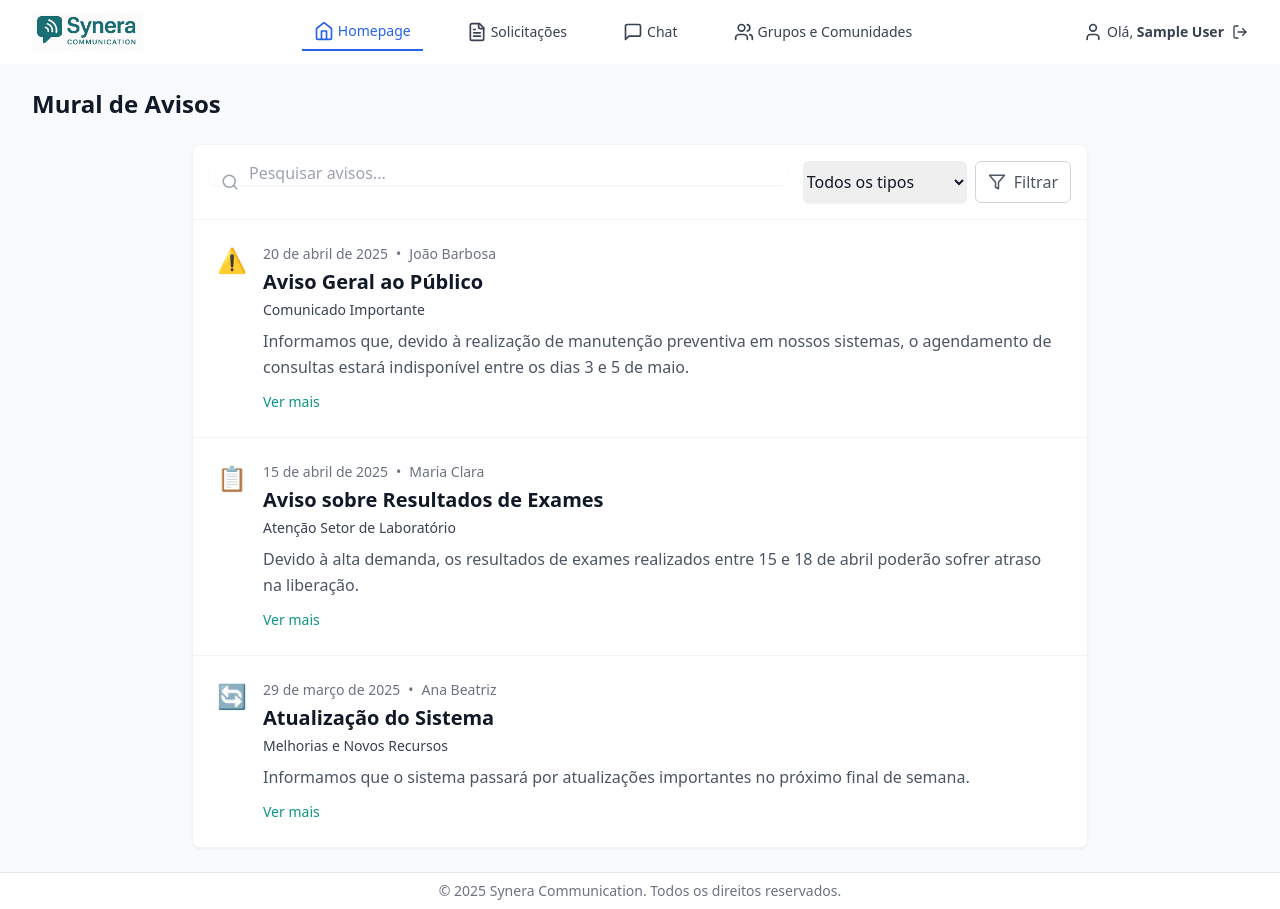
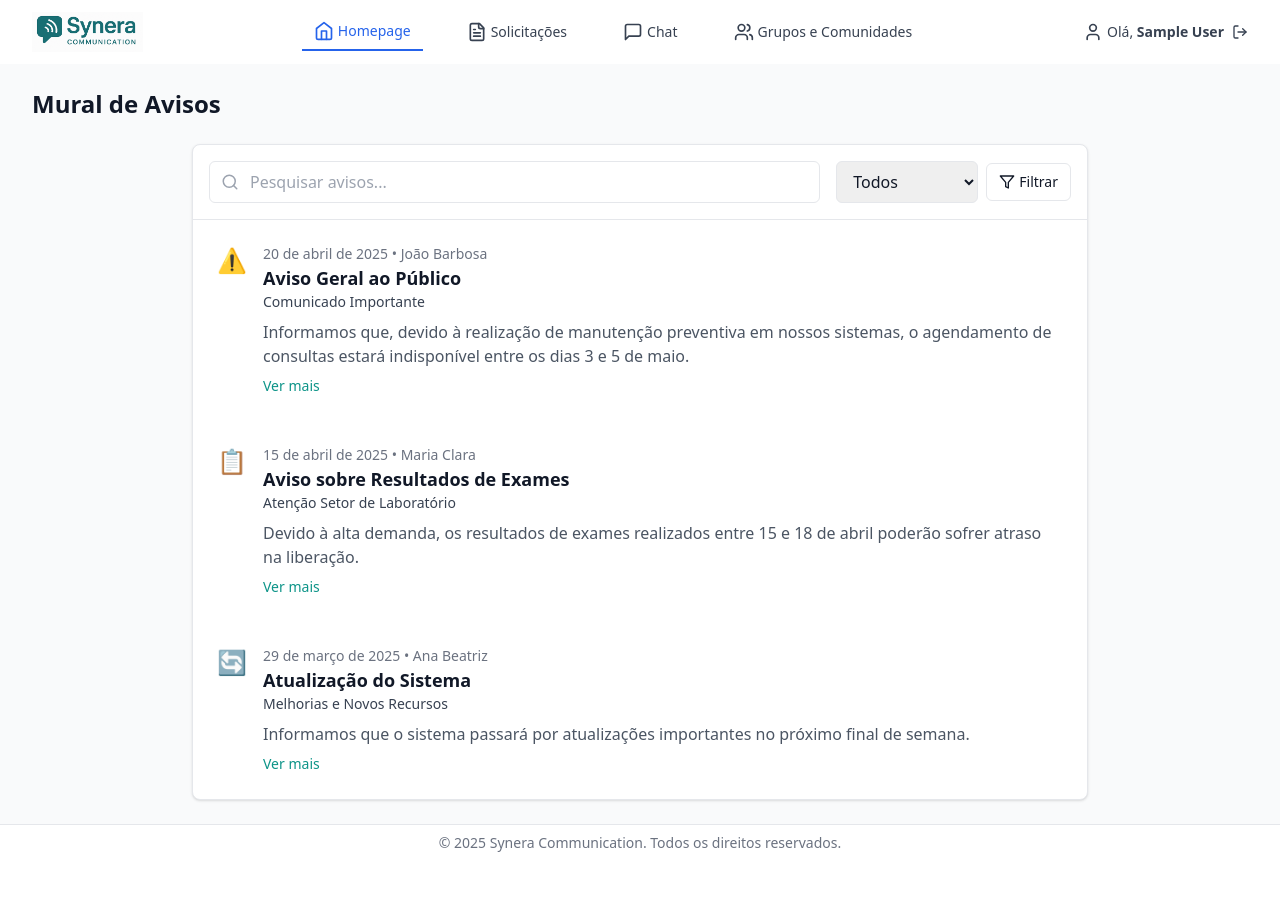
Before and after one commit to Santiagoguii/hc-comunica, a React (Vite) app: page / in a window 1280 px wide. After the commit the page ends 861 px from the top, so only its background shows below. Built offline with nearby package versions, Linux system fonts and the light colour scheme; sample sign-in values are in the browser's storage.

Commit message:
fix: adjust user and homepage

```diff
--- a/src/data/users.json
+++ b/src/data/users.json
@@ -3,7 +3,7 @@
     {
       "id": "1",
       "name": "Maria Santos",
-      "email": "maria.santos@hc.edu.br",
+      "email": "maria.santos@edu.com.br",
       "password": "123456",
       "cpf": "987.654.321-00",
       "institution": "UFPE",
--- a/src/pages/Homepage.tsx
+++ b/src/pages/Homepage.tsx
@@ -1,10 +1,9 @@
 import React, { useState } from 'react';
 import MainLayout from '../components/layout/MainLayout';
 import { motion, AnimatePresence } from 'framer-motion';
-import { Search, Filter, X, ArrowLeft } from 'lucide-react';
+import { Search, Filter, ChevronDown, X, ArrowLeft } from 'lucide-react';
 import { Dialog } from '@headlessui/react';
 
-// Mock data for announcements
 const mockAnnouncements = [
   {
     id: 1,
@@ -13,15 +12,7 @@ const mockAnnouncements = [
     date: '2025-04-20',
     author: 'João Barbosa',
     description: 'Informamos que, devido à realização de manutenção preventiva em nossos sistemas, o agendamento de consultas estará indisponível entre os dias 3 e 5 de maio.',
-    fullDescription: `Informamos aos docentes e residentes que, entre os dias 3 e 5 de maio de 2025, o sistema de agendamento eletrônico de consultas, exames e procedimentos estará temporariamente indisponível devido à realização de manutenção preventiva e atualização dos nossos sistemas internos.
-
-Essa medida é necessária para garantir melhorias na segurança, estabilidade e desempenho das plataformas digitais utilizadas pelo Hospital das Clínicas. Durante esse período, não será possível realizar novos agendamentos, alterações ou cancelamentos por meio dos canais online e presenciais.
-
-Reforçamos que:
-• Os atendimentos previamente agendados não serão afetados e ocorrerão normalmente.
-• Os atendimentos de urgência e emergência seguem funcionando 24 horas, sem qualquer alteração.
-
-Pedimos a compreensão de todos durante este período de melhorias.`,
+    fullDescription: `Informamos aos docentes e residentes que, entre os dias 3 e 5 de maio de 2025, o sistema de agendamento eletrônico de consultas, exames e procedimentos estará temporariamente indisponível devido à realização de manutenção preventiva e atualização dos nossos sistemas internos.\n\nEssa medida é necessária para garantir melhorias na segurança, estabilidade e desempenho das plataformas digitais utilizadas pelo Hospital das Clínicas...`,
     type: 'warning'
   },
   {
@@ -31,16 +22,7 @@ Pedimos a compreensão de todos durante este período de melhorias.`,
     date: '2025-04-15',
     author: 'Maria Clara',
     description: 'Devido à alta demanda, os resultados de exames realizados entre 15 e 18 de abril poderão sofrer atraso na liberação.',
-    fullDescription: `Comunicamos aos docentes e residentes que, devido ao alto volume de exames realizados no período de 15 a 18 de abril, poderá haver um atraso na liberação dos resultados laboratoriais.
-
-Nossa equipe está trabalhando com prioridade para normalizar os prazos de entrega. Casos urgentes continuam tendo prioridade de processamento e liberação.
-
-Medidas em andamento:
-• Reforço da equipe técnica no setor
-• Extensão do horário de processamento de amostras
-• Priorização conforme criticidade dos casos
-
-Solicitamos que casos que necessitem de urgência na liberação sejam sinalizados diretamente à coordenação do laboratório.`,
+    fullDescription: `Comunicamos aos docentes e residentes que, devido ao alto volume de exames realizados no período de 15 a 18 de abril, poderá haver um atraso na liberação dos resultados laboratoriais.\n\nNossa equipe está trabalhando com prioridade para normalizar os prazos de entrega...`,
     type: 'info'
   },
   {
@@ -50,19 +32,7 @@ Solicitamos que casos que necessitem de urgência na liberação sejam sinalizad
     date: '2025-03-29',
     author: 'Ana Beatriz',
     description: 'Informamos que o sistema passará por atualizações importantes no próximo final de semana.',
-    fullDescription: `Prezados docentes e residentes,
-
-Informamos que no próximo final de semana realizaremos uma importante atualização em nossos sistemas, que trará melhorias significativas para nossos processos internos.
-
-Principais atualizações:
-• Nova interface para registro de evolução clínica
-• Integração aprimorada com o sistema de imagens
-• Novos relatórios estatísticos para pesquisa
-• Melhorias na performance geral do sistema
-
-A atualização está programada para iniciar no sábado às 22h e tem previsão de término no domingo às 6h.
-
-Durante este período, o sistema ficará indisponível. Recomendamos que todos os registros pendentes sejam finalizados antes do início da manutenção.`,
+    fullDescription: `Prezados docentes e residentes,\n\nInformamos que no próximo final de semana realizaremos uma importante atualização em nossos sistemas, que trará melhorias significativas para nossos processos internos...`,
     type: 'update'
   }
 ];
@@ -72,36 +42,33 @@ const Dashboard: React.FC = () => {
   const [isFilterOpen, setIsFilterOpen] = useState(false);
   const [selectedFilter, setSelectedFilter] = useState('all');
   const [selectedAnnouncement, setSelectedAnnouncement] = useState<number | null>(null);
+  const [dateRange, setDateRange] = useState({ startDate: '', endDate: '' });
 
   const filteredAnnouncements = mockAnnouncements.filter(announcement => {
-    const matchesSearch =
-      announcement.title.toLowerCase().includes(searchTerm.toLowerCase()) ||
+    const matchesSearch = announcement.title.toLowerCase().includes(searchTerm.toLowerCase()) ||
       announcement.description.toLowerCase().includes(searchTerm.toLowerCase()) ||
       announcement.author.toLowerCase().includes(searchTerm.toLowerCase());
 
-    if (selectedFilter === 'all') return matchesSearch;
-    return matchesSearch && announcement.type === selectedFilter;
+    const matchesFilter = selectedFilter === 'all' ? true : announcement.type === selectedFilter;
+
+    const announcementDate = new Date(announcement.date);
+    const matchesDateRange =
+      (!dateRange.startDate || announcementDate >= new Date(dateRange.startDate)) &&
+      (!dateRange.endDate || announcementDate <= new Date(dateRange.endDate));
+
+    return matchesSearch && matchesFilter && matchesDateRange;
   });
 
-  const formatDate = (dateString: string) => {
-    const date = new Date(dateString);
-    return date.toLocaleDateString('pt-BR', {
-      day: 'numeric',
-      month: 'long',
-      year: 'numeric'
+  const formatDate = (date: string) => new Date(date).toLocaleDateString('pt-BR', {
+    day: '2-digit', month: 'long', year: 'numeric'
   });
-  };
 
   const getIconForType = (type: string) => {
     switch (type) {
-      case 'warning':
-        return '⚠️';
-      case 'info':
-        return '📋';
-      case 'update':
-        return '🔄';
-      default:
-        return '📢';
+      case 'warning': return '⚠️';
+      case 'info': return '📋';
+      case 'update': return '🔄';
+      default: return '📢';
     }
   };
 
@@ -110,102 +77,86 @@ const Dashboard: React.FC = () => {
   return (
     <MainLayout title="Mural de Avisos">
       <div className="max-w-4xl mx-auto">
-        <div className="bg-white rounded-lg shadow-sm border border-gray-100 overflow-hidden">
-          {/* Search and Filter Bar */}
-          <div className="p-4 border-b border-gray-100 flex flex-col sm:flex-row gap-4">
-            <div className="relative flex-1">
-              <div className="absolute inset-y-0 left-0 pl-3 flex items-center pointer-events-none">
-                <Search size={18} className="text-gray-400" />
-              </div>
+        <div className="bg-white rounded-lg shadow border">
+          {/* Search + Filters */}
+          <div className="p-4 border-b">
+            <div className="flex flex-col sm:flex-row gap-4">
+              <div className="flex-1 relative">
+                <Search className="absolute left-3 top-3 text-gray-400" size={18} />
                 <input
                   type="text"
                   placeholder="Pesquisar avisos..."
-                className="pl-10 w-full rounded-md border-gray-300 shadow-sm focus:border-teal-500 focus:ring-teal-200"
                   value={searchTerm}
-                onChange={(e) => setSearchTerm(e.target.value)}
+                  onChange={e => setSearchTerm(e.target.value)}
+                  className="pl-10 w-full border rounded-md py-2"
                 />
               </div>
-
-            <div className="flex gap-2">
+              <div className="flex items-center gap-2">
                 <select
-                className="rounded-md border-gray-300 shadow-sm focus:border-teal-500 focus:ring-teal-200"
                   value={selectedFilter}
-                onChange={(e) => setSelectedFilter(e.target.value)}
+                  onChange={e => setSelectedFilter(e.target.value)}
+                  className="border rounded-md py-2 px-3"
                 >
-                <option value="all">Todos os tipos</option>
-                <option value="warning">Avisos importantes</option>
+                  <option value="all">Todos</option>
+                  <option value="warning">Importantes</option>
                   <option value="info">Informações</option>
                   <option value="update">Atualizações</option>
                 </select>
-
                 <button
                   onClick={() => setIsFilterOpen(!isFilterOpen)}
-                className="px-3 py-2 border border-gray-300 rounded-md text-gray-600 hover:bg-gray-50 flex items-center gap-2"
+                  className="flex items-center gap-1 border px-3 py-2 rounded-md text-sm"
                 >
-                <Filter size={18} />
-                <span className="hidden sm:inline">Filtrar</span>
+                  <Filter size={16} /> Filtrar
                 </button>
               </div>
             </div>
+          </div>
 
-          {/* Filter Panel */}
           {isFilterOpen && (
-            <div className="p-4 bg-gray-50 border-b border-gray-100">
-              <div className="grid grid-cols-1 md:grid-cols-2 gap-4">
+            <div className="p-4 border-b bg-gray-50">
+              <div className="grid grid-cols-1 sm:grid-cols-2 gap-4">
                 <div>
-                  <label className="block text-sm font-medium text-gray-700 mb-1">
-                    Data inicial
-                  </label>
+                  <label className="text-sm font-medium">Data inicial</label>
                   <input
                     type="date"
-                    className="w-full rounded-md border-gray-300 shadow-sm focus:border-teal-500 focus:ring-teal-200"
+                    className="w-full mt-1 border rounded-md px-2 py-1"
+                    value={dateRange.startDate}
+                    onChange={(e) => setDateRange(prev => ({ ...prev, startDate: e.target.value }))}
                   />
                 </div>
                 <div>
-                  <label className="block text-sm font-medium text-gray-700 mb-1">
-                    Data final
-                  </label>
+                  <label className="text-sm font-medium">Data final</label>
                   <input
                     type="date"
-                    className="w-full rounded-md border-gray-300 shadow-sm focus:border-teal-500 focus:ring-teal-200"
+                    className="w-full mt-1 border rounded-md px-2 py-1"
+                    value={dateRange.endDate}
+                    onChange={(e) => setDateRange(prev => ({ ...prev, endDate: e.target.value }))}
                   />
                 </div>
               </div>
-              <div className="mt-4 flex justify-end">
-                <button className="px-4 py-2 bg-teal-600 text-white rounded-md hover:bg-teal-700 text-sm">
+              <div className="flex justify-end mt-4">
+                <button
+                  onClick={() => setIsFilterOpen(false)}
+                  className="bg-teal-600 text-white px-4 py-2 rounded-md text-sm hover:bg-teal-700"
+                >
                   Aplicar Filtros
                 </button>
               </div>
             </div>
           )}
 
-          {/* Announcements List */}
-          <div className="divide-y divide-gray-100">
-            {filteredAnnouncements.map((announcement) => (
-              <div key={announcement.id} className="p-6 space-y-6">
-                <div className="flex items-start gap-4">
-                  <div className="text-2xl">{getIconForType(announcement.type)}</div>
-                  <div className="flex-1">
-                    <div className="flex items-center gap-2 text-sm text-gray-500 mb-1">
-                      <span>{formatDate(announcement.date)}</span>
-                      <span>•</span>
-                      <span>{announcement.author}</span>
-                    </div>
-                    <h3 className="text-xl font-semibold text-gray-900 mb-1">
-                      {announcement.title}
-                    </h3>
-                    <h4 className="text-sm font-medium text-gray-700 mb-2">
-                      {announcement.subtitle}
-                    </h4>
-                    <p className="text-gray-600 leading-relaxed">
-                      {announcement.description}
-                    </p>
-                    <button
-                      onClick={() => setSelectedAnnouncement(announcement.id)}
-                      className="mt-3 text-teal-600 hover:text-teal-700 text-sm font-medium"
-                    >
-                      Ver mais
-                    </button>
+          {/* Lista de Avisos */}
+          <div>
+            {filteredAnnouncements.map((a) => (
+              <div key={a.id} className="p-6 hover:bg-gray-50 cursor-pointer" onClick={() => setSelectedAnnouncement(a.id)}>
+                <div className="flex gap-4 items-start">
+                  <div className="text-2xl">{getIconForType(a.type)}</div>
+                  <div>
+                    <p className="text-sm text-gray-500">{formatDate(a.date)} • {a.author}</p>
+                    <h3 className="text-lg font-semibold">{a.title}</h3>
+                    <h4 className="text-sm text-gray-700">{a.subtitle}</h4>
+                    <p className="text-gray-600 mt-2">{a.description}</p>
+                    <span className="text-teal-600 text-sm mt-2 inline-block">Ver mais</span>
                   </div>
                 </div>
               </div>
@@ -214,84 +165,59 @@ const Dashboard: React.FC = () => {
         </div>
       </div>
 
-      {/* Modal */}
+      {/* MODAL */}
       <AnimatePresence>
         {selectedAnnouncement !== null && (
           <Dialog
-      as="div"
-      open={selectedAnnouncement !== null}
+            as={motion.div}
+            open={true}
             onClose={() => setSelectedAnnouncement(null)}
-      className="relative z-50"
+            className="fixed inset-0 z-50 flex items-center justify-center p-4"
           >
-      {/* Backdrop */}
-      <motion.div
+            {/* Overlay */}
+            <Dialog.Overlay
+              as={motion.div}
+              className="fixed inset-0 bg-black bg-opacity-30"
               initial={{ opacity: 0 }}
               animate={{ opacity: 1 }}
               exit={{ opacity: 0 }}
-        className="fixed inset-0 bg-black/30"
             />
 
-      {/* Modal Wrapper */}
-      <div className="fixed inset-0 flex items-center justify-center p-4">
+            {/* Painel */}
             <Dialog.Panel
               as={motion.div}
               initial={{ opacity: 0, scale: 0.95 }}
               animate={{ opacity: 1, scale: 1 }}
               exit={{ opacity: 0, scale: 0.95 }}
-          className="mx-auto max-w-2xl w-full bg-white rounded-xl shadow-lg overflow-hidden"
+              className="relative z-50 bg-white rounded-xl max-w-2xl w-full mx-auto p-6 shadow-lg"
             >
               {selectedAnnouncementData && (
                 <>
-              {/* Header */}
-              <div className="px-6 py-4 border-b border-gray-100 flex justify-between items-center">
-                <button
-                  onClick={() => setSelectedAnnouncement(null)}
-                  className="text-gray-500 hover:text-gray-700"
-                >
-                  <ArrowLeft size={24} />
+                  <div className="flex justify-between items-center border-b pb-3">
+                    <button onClick={() => setSelectedAnnouncement(null)} className="text-gray-500 hover:text-gray-700">
+                      <ArrowLeft size={20} />
                     </button>
-                <button
-                  onClick={() => setSelectedAnnouncement(null)}
-                  className="text-gray-500 hover:text-gray-700"
-                >
-                  <X size={24} />
+                    <button onClick={() => setSelectedAnnouncement(null)} className="text-gray-500 hover:text-gray-700">
+                      <X size={20} />
                     </button>
                   </div>
 
-              {/* Content */}
-              <div className="px-6 py-4">
-                <div className="flex items-center gap-4 mb-4">
-                  <div className="text-3xl">
-                    {getIconForType(selectedAnnouncementData.type)}
-                  </div>
-                  <div>
-                    <Dialog.Title className="text-2xl font-bold text-gray-900">
-                      {selectedAnnouncementData.title}
-                    </Dialog.Title>
-                    <Dialog.Description className="text-gray-600">
-                      {selectedAnnouncementData.subtitle}
-                    </Dialog.Description>
-                  </div>
-                </div>
+                  <div className="mt-4">
+                    <h2 className="text-xl font-bold">{selectedAnnouncementData.title}</h2>
+                    <p className="text-sm text-gray-600">{selectedAnnouncementData.subtitle}</p>
+                    <p className="text-xs text-gray-500 mt-1">
+                      {formatDate(selectedAnnouncementData.date)} • {selectedAnnouncementData.author}
+                    </p>
 
-                <div className="flex items-center gap-2 text-sm text-gray-500 mb-6">
-                  <span>{formatDate(selectedAnnouncementData.date)}</span>
-                  <span>•</span>
-                  <span>{selectedAnnouncementData.author}</span>
-                </div>
-
-                <div className="prose prose-sm max-w-none">
-                  {selectedAnnouncementData.fullDescription.split('\n').map((paragraph, index) => (
-                    <p key={index} className="mb-4 text-gray-600 leading-relaxed">
-                      {paragraph}
-                    </p>
+                    <div className="mt-4 space-y-3 text-gray-700">
+                      {selectedAnnouncementData.fullDescription.split('\n').map((p, i) => (
+                        <p key={i}>{p}</p>
                       ))}
                     </div>
                   </div>
                 </>
               )}
             </Dialog.Panel>
-      </div>
           </Dialog>
         )}
       </AnimatePresence>
```
Also changed, not shown: src/pages/NewRequest.tsx (line endings or trailing spaces). Lines whose indentation alone changed are shown as unchanged.
